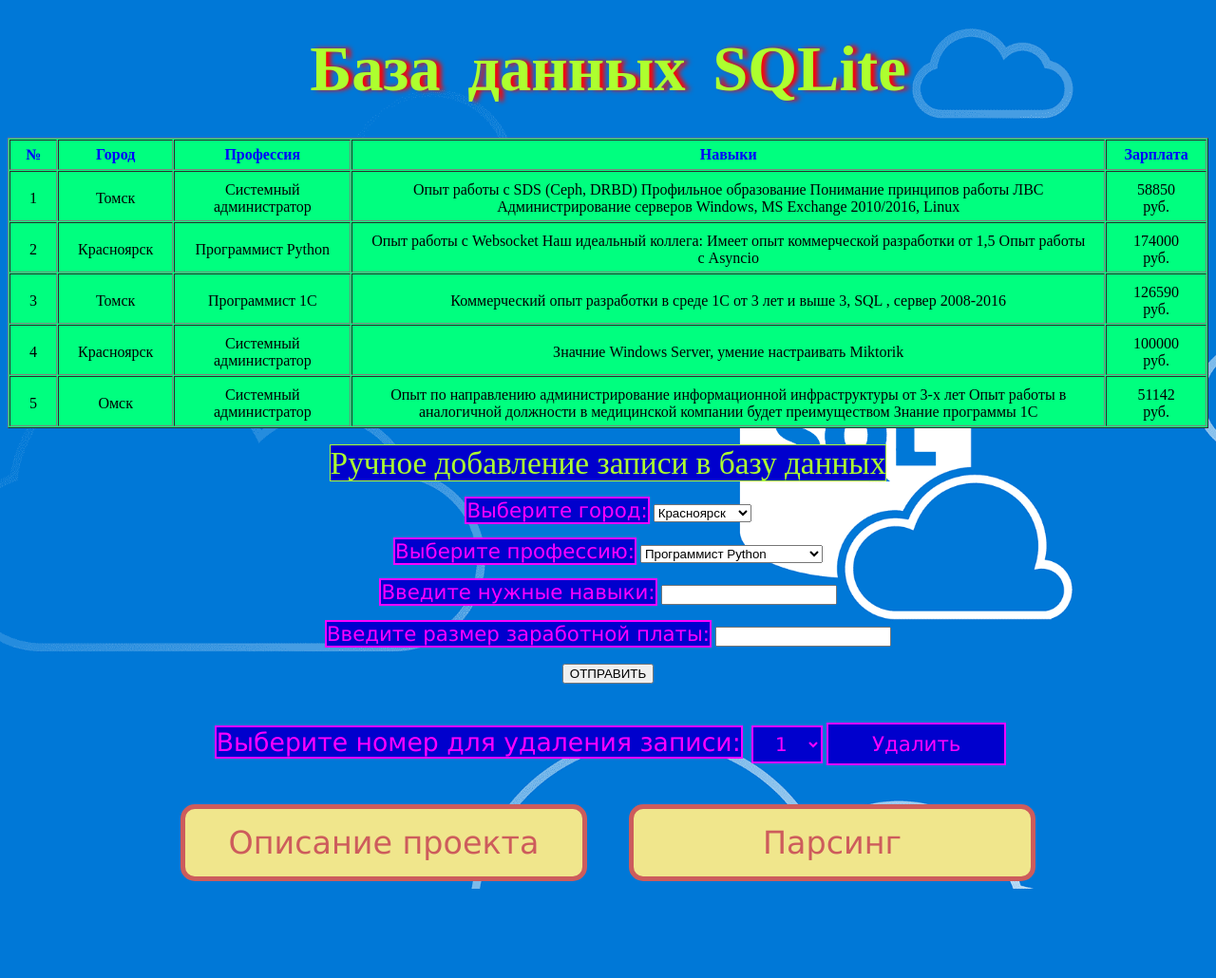
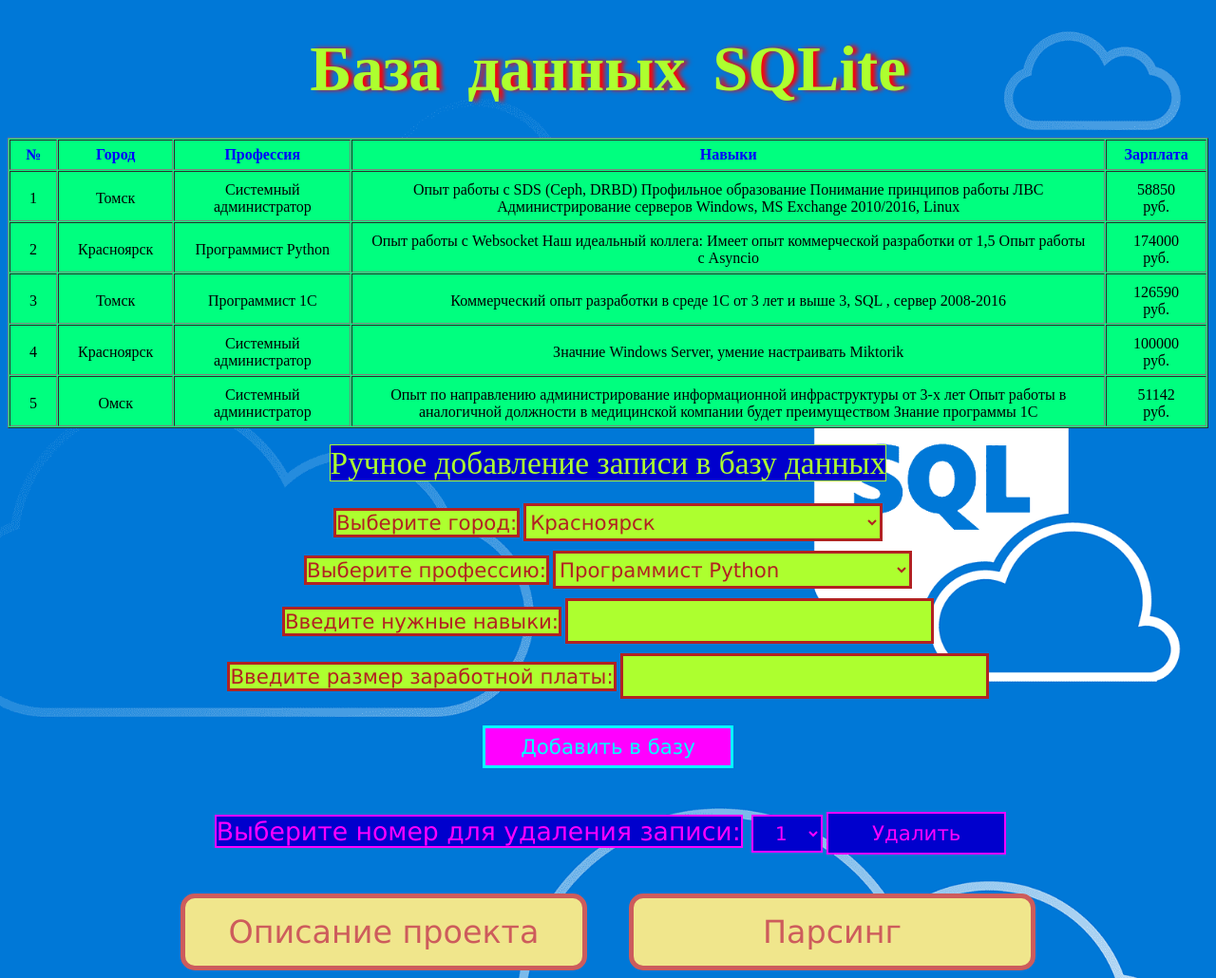
Before and after one commit to Lirikman/Python_lesson_18, a Flask app: page /base.html in a window 1280 px wide. Shown: the whole page at 95% size. Before the commit the page ends 936 px from the top, so only its background shows below. Run offline with Flask 3, Linux system fonts and the light colour scheme.

Commit message:
Sql alchemy parsing.hh

```diff
--- a/main.py
+++ b/main.py
@@ -153,6 +153,17 @@ def base():
 @app.route('/add.html', methods=['POST', 'GET'])
 def add_rec():
     if request.method == 'POST':
+        city = request.form['city_m']
+        vac = request.form['vac_m']
+        skills = request.form['skills_m']
+        salary = request.form['salary_m']
+        s = Vac(city=city, vac=vac, text=skills, salary=salary)
+        try:
+            session.add(s)
+            session.commit()
+        except:
+            session.rollback()
+            return 'Ошибка добавления записи в БД'
         return redirect('base.html')
 
 @app.route('/delete.html', methods=['POST', 'GET'])
--- a/static/css/base.css
+++ b/static/css/base.css
@@ -53,10 +53,32 @@ body{
 .label_m{
     width: 5cm;
     height: 45px;
-    border: 2px solid;
+    border: 3px solid;
     margin:  5px auto;
-    background: #0000CD;
-    color:#FF00FF;
+    background: #ADFF2F;
+    color: #B22222;
+    font-family: Verdana, "Times New Roman", serif;
+    font-size: 16pt
+    }
+
+.label_t{
+    width: 10cm;
+    height: 40px;
+    border: 3px solid;
+    margin:  5px auto;
+    background: #ADFF2F;
+    color: #B22222;
+    font-family: Verdana, "Times New Roman", serif;
+    font-size: 16pt
+    }
+
+.but_add{
+    width: 7cm;
+    height: 45px;
+    border: 3px solid;
+    margin:  5px auto;
+    background: #FF00FF;
+    color: #00FFFF;
     font-family: Verdana, "Times New Roman", serif;
     font-size: 16pt
     }
--- a/templates/base.html
+++ b/templates/base.html
@@ -26,32 +26,32 @@
     {% endfor %}
 </table>
 <br>
-<form method="post">
+<form action="/add.html" method="post">
     <label class="title_add">Ручное добавление записи в базу данных</label>
     <br><br>
     <label class="label_m">Выберите город:</label>
-        <select name = 'city_m'>
-            <option value="54">Красноярск</option>
-            <option value="4">Новосибирск</option>
-            <option value="90">Томск</option>
-            <option value="68">Омск</option>
+        <select class="label_t" name = 'city_m'>
+            <option value="Красноярск">Красноярск</option>
+            <option value="Новосибирск">Новосибирск</option>
+            <option value="Томск">Томск</option>
+            <option value="Омск">Омск</option>
         </select>
-    <br><br>
+    <br>
     <label class="label_m">Выберите профессию:</label>
-        <select>
+        <select class="label_t" name = 'vac_m'>
             <option value="Программист Python">Программист Python</option>
             <option value="Программист 1С">Программист 1С</option>
             <option value="Системный администратор">Системный администратор</option>
             <option value="Веб дизайнер">Веб дизайнер</option>
         </select>
+    <br>
+    <label class="label_m"> Введите нужные навыки:</label>
+    <input class="label_t" type="text" name="skills_m">
+    <br>
+    <label class="label_m">Введите размер заработной платы:</label>
+    <input class="label_t" type="text" name="salary_m">
     <br><br>
-    <label class="label_m"> Введите нужные навыки:</label>
-    <input type="text" name="skills_m">
-    <br><br>
-    <label class="label_m">Введите размер заработной платы:</label>
-    <input type="text" name="salary_m">
-    <br><br>
-    <input type="submit" value="ОТПРАВИТЬ">
+    <input class="but_add" type="submit" value="Добавить в базу">
 </form>
 <br><br>
 <form action="/delete.html" method="post">
```
Also changed, not shown: base.db.
